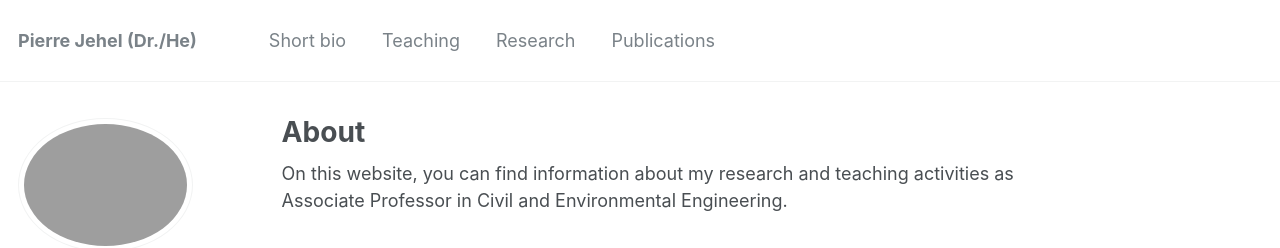
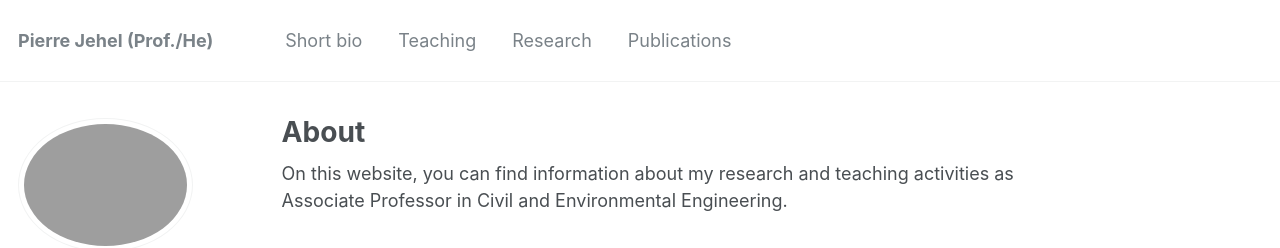
Before and after one commit to jehelp/jehelp.github.io, a Jekyll site: the page built from _pages/about.md, in a window 1280 px wide and 1058 px high. Shown: the top 248 px of the window. Built offline with Jekyll 4.4.1, drawn with Linux system fonts in a browser that asks for light colours; some web fonts are replaced.

```diff
--- a/_config.yml
+++ b/_config.yml
@@ -7,7 +7,7 @@
 
 # Site Settings
 locale                   : "en-US"
-title                    : "Pierre Jehel (Dr./He)"
+title                    : "Pierre Jehel (Prof./He)"
 title_separator          : "-"
 name                     : &name "Pierre Jehel"
 description              : &description "personal description"
```
